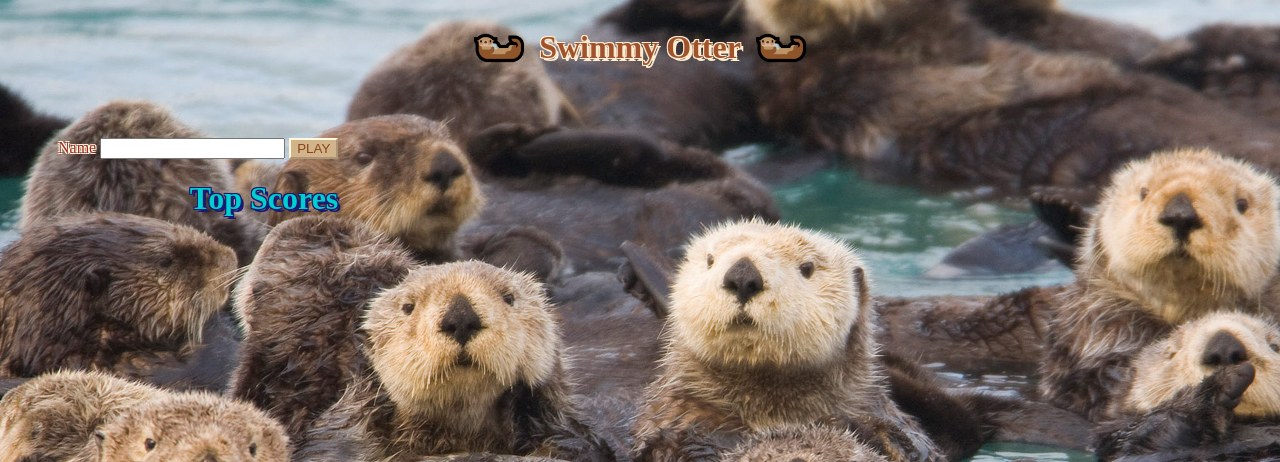
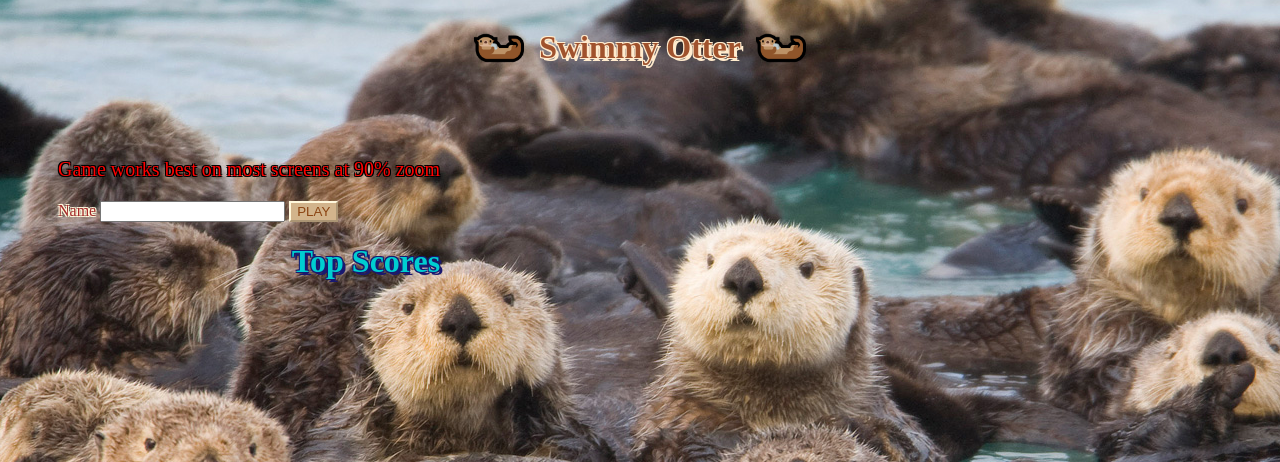
Before and after one commit to willsinn/swimmyotter-frontend, a PHP site: page / in a window 1280 px wide. Shown: the top 462 px of the page. Run offline with PHP 8.4, Linux system fonts and the light colour scheme; some libraries are stand-ins or nearby versions.

Commit message:
Red screen zoom warn

```diff
--- a/index.css
+++ b/index.css
@@ -46,7 +46,7 @@ body {
     1.5px 1.5px 0 black;
 }
 
-label {
+#username-form label {
   color: brown;
   text-shadow:
     -1px -1px 0 cornsilk,
@@ -55,6 +55,16 @@ label {
     1px 1px 0 cornsilk;
 }
 
+#username-form p {
+  font-size: 20px;
+  color: red;
+  text-shadow:
+    -1px -1px 0 black,
+    1px -1px 0 black,
+    -1px 1px 0 black,
+    1px 1px 0 black;
+}
+
 
 #play-btn {
   color: saddlebrown;
--- a/index.html
+++ b/index.html
@@ -20,6 +20,7 @@
 
       <div id="form-and-scores" style="margin: 50px 0 0 50px; float: left;">
         <form id="username-form">
+          <p>Game works best on most screens at 90% zoom</p>
           <label for="name">Name</label>
           <input type="text" name="name" value="">
           <input id="play-btn" type="submit" value="PLAY">
```
